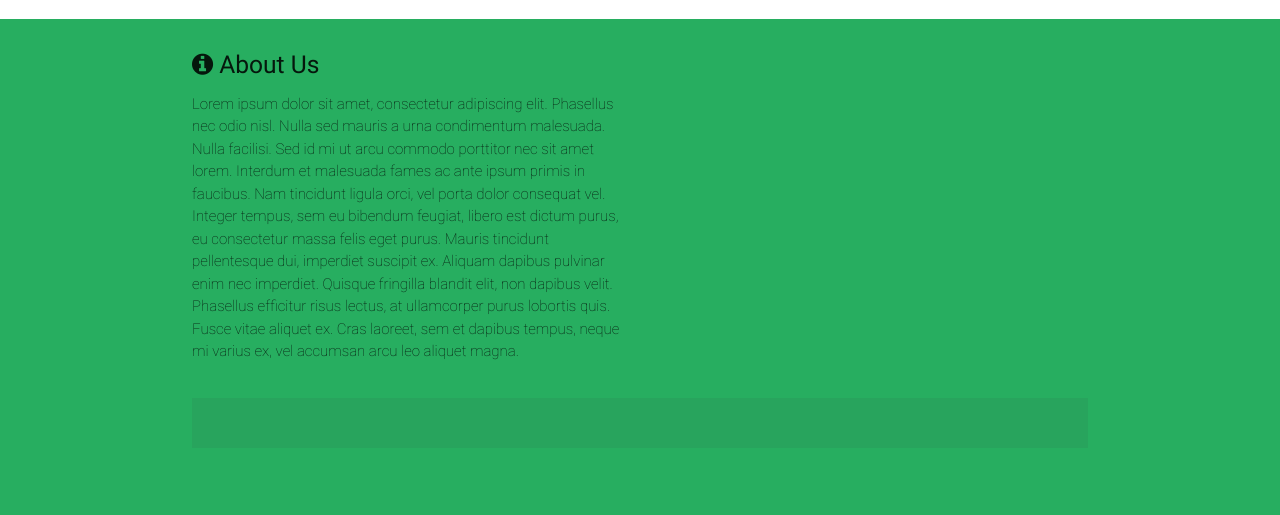
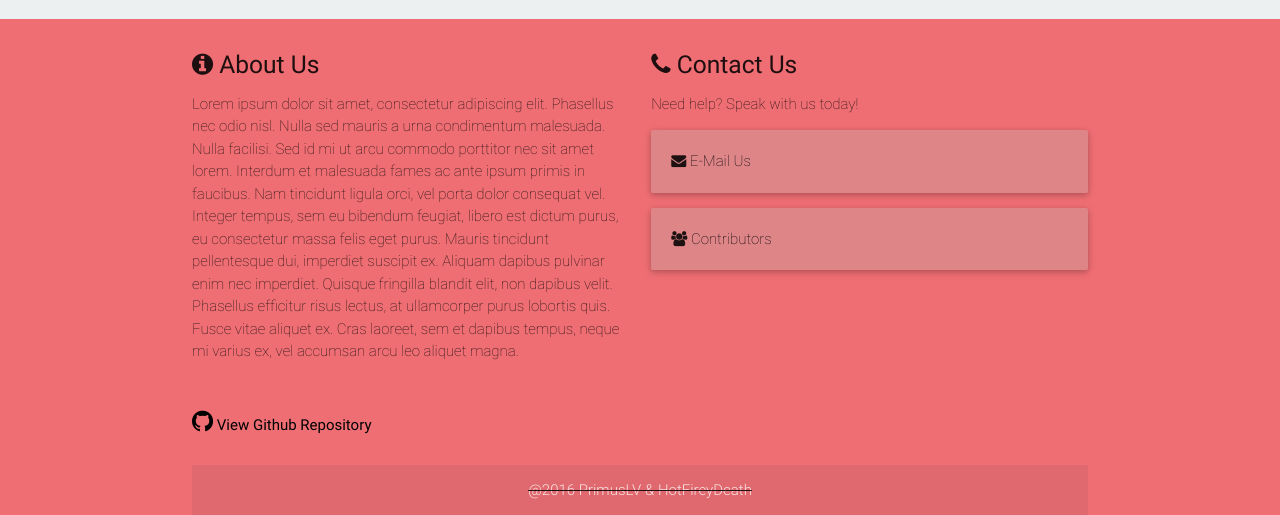
Before and after one commit to PocketCore/PocketCore, a PHP site: page / in a window 1280 px wide. Shown: the part 488-1003 px from the top of the page. Before the commit the page ends 848 px from the top, so only its background shows below. Run offline with PHP 8.4, Linux system fonts and the light colour scheme; some libraries are stand-ins or nearby versions.

Commit message:
Added theme-color to overwrite materialize colour and have dynamic themes

```diff
--- a/web/apps/home/home.php
+++ b/web/apps/home/home.php
@@ -13,6 +13,23 @@
     	                <h4>Welcome to PocketCore!</h4>
     	                <p>A centralized system for PocketMine-MP.</p>
     	            </div>
+    	            <div class="caption center-align" style="margin-top: 160px; text-align: center;">
+    	                <!-- Form box to register your own server for PocketCore -->
+    	                <form class="col s3">
+
+    	                    <div class="row">
+                                <div class="input-field col s6">
+                                  <input id="ip" type="text" class="validate">
+                                  <label for="ip">IP</label>
+                                </div>
+                                <div class="input-field col s6">
+                                  <input id="port" type="text" class="validate">
+                                  <label for="port">Port</label>
+                                </div>
+                            </div>
+
+    	                </form>
+    	            </div>
     	        </li>
     	    </ul>
     	</div>
--- a/web/index.php
+++ b/web/index.php
@@ -17,10 +17,10 @@ $web->app = $app;
     <head>
     	<?php $web->drawHeader(); ?>
     </head>
-    <body>
+    <body style="background-color: #ecf0f1;">
     	<?php $web->drawContent(); ?>
     </body>
-    <footer class="page-footer green">
+    <footer class="page-footer theme-color">
         <?php $web->drawFooter(); ?>
     </footer>
 </html>
--- a/web/scripts/assets/footer.php
+++ b/web/scripts/assets/footer.php
@@ -6,10 +6,42 @@
                 Lorem ipsum dolor sit amet, consectetur adipiscing elit. Phasellus nec odio nisl. Nulla sed mauris a urna condimentum malesuada. Nulla facilisi. Sed id mi ut arcu commodo porttitor nec sit amet lorem. Interdum et malesuada fames ac ante ipsum primis in faucibus. Nam tincidunt ligula orci, vel porta dolor consequat vel. Integer tempus, sem eu bibendum feugiat, libero est dictum purus, eu consectetur massa felis eget purus. Mauris tincidunt pellentesque dui, imperdiet suscipit ex. Aliquam dapibus pulvinar enim nec imperdiet. Quisque fringilla blandit elit, non dapibus velit. Phasellus efficitur risus lectus, at ullamcorper purus lobortis quis. Fusce vitae aliquet ex. Cras laoreet, sem et dapibus tempus, neque mi varius ex, vel accumsan arcu leo aliquet magna.
             </p>
         </div>
+        <div class="col s6">
+            <h5><i class="fa fa-phone"></i> Contact Us</h5>
+            <p style="font-weight: 100;" class="text-flow">
+                Need help? Speak with us today!
+            </p>
+
+            <div class="card" style="background-color: rgba(185, 185, 185, 0.3);">
+                <div class="card-content">
+                    <p style="font-weight: 100;" class="text-flow">
+                        <i class="fa fa-envelope"></i> <a href="#" style="color: black; text-decoration: none;">E-Mail Us</a>
+                        <!-- additional contact information add in this format please -->
+                    </p>
+                </div>
+            </div>
+            <div class="card" style="background-color: rgba(185, 185, 185, 0.3);">
+                <div class="card-content">
+                    <p style="font-weight: 100;" class="text-flow">
+                        <i class="fa fa-users"></i> <a href="#" style="color: black; text-decoration: none;">Contributors<s/a>
+                    </p>
+                </div>
+            </div>
+
+        </div>
+    </div>
+    <div class="row">
+        <div class="col s12">
+            <a href="https://github.com/PocketCore/PocketCore" style="text-decoration: none; color: black;">
+                <h5 style="display: inline-block"><i class="fa fa-github"></i></h5> View Github Repository
+            </a>
+        </div>
     </div>
     <div class="footer-copyright">
         <div class="container">
-
+            <center>
+                @2016 PrimusLV & HotFireyDeath
+            </center>
         </div>
     </div>
 </div>
--- a/web/scripts/assets/header.php
+++ b/web/scripts/assets/header.php
@@ -1,32 +1,29 @@
+
 <title>PocketCore | Loading...</title>
+
     <link rel="stylesheet" type="text/css" href="template/css/materialize.min.css">
+    <!-- This have to come after importing materialize css in order to overwrite it's values -->
+    <link href="template/css/main.css" type="text/css" rel="stylesheet"/>
+
     <script type="text/javascript" src="https://code.jquery.com/jquery-2.1.1.min.js"></script>
     <script type="text/javascript" src="template/js/materialize.min.js"></script>
+    <script type="text/javascript" src="template/js/main.js"></script>
     <!--Let browser know website is optimized for mobile-->
         <meta name="viewport" content="width=device-width, initial-scale=1.0"/>
     <!--Loads UTF-8 characters-->
         <meta charset="UTF-8"/>
     <!-- FontAwesome -->
         <link href="https://maxcdn.bootstrapcdn.com/font-awesome/4.5.0/css/font-awesome.min.css" rel="stylesheet" integrity="sha384-XdYbMnZ/QjLh6iI4ogqCTaIjrFk87ip+ekIjefZch0Y+PvJ8CDYtEs1ipDmPorQ+" crossorigin="anonymous">
-<script>
-    /* global $ */
-    var title = "";
-    $(document).ready(function(){
-         $('.parallax').parallax();
-         document.title = title;
-         $('.slider').slider({
-             full_width: true,
-             indicators: false
-         });
-    });
-</script>
+</head>
         <div class="header">
-    		<nav class="green">
-    		  <div class="nav-wrapper green">
-    		     <a href="#" class="brand-logo"><h4 style="margin-left: 7px; margin-top: 12px;">PocketCore</h4></a>
-    		     <ul id="nav-mobile" class="right hide-on-med-and-down">
+    		<nav class="theme-color">
+    		  <div class="nav-wrapper theme-color">
+    		     <a href="#" class="brand-logo center"><h4 style="margin-left: 7px; margin-top: 12px;">PocketCore</h4></a>
+    		     <ul id="nav-mobile" class="left hide-on-med-and-down hover-jump">
     			    <li><a href="?app=servers">Servers</a></li>
     			    <li><a href="?app=stats">Stats</a></li>
+    			 </ul>
+    			 <ul class="right hide-on-med-and-down">
     			    <li><a href="?app=auth"><?php echo (true ? "Logout" : "Login/Register"); ?></a></li>
     		     </ul>
     		  </div>
```
Also changed, not shown: web/api/scripts/PocketCore.php (+10 -0 lines). Lines whose indentation alone changed are shown as unchanged.
